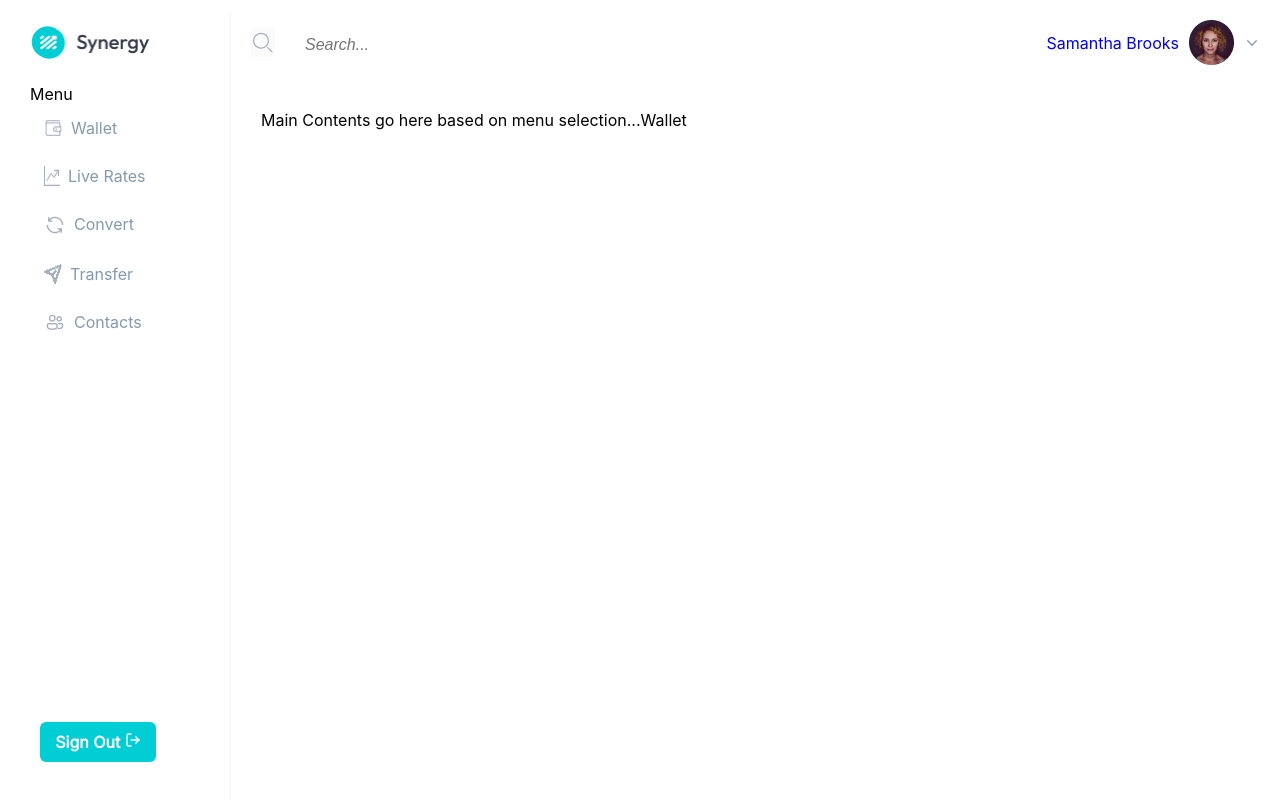
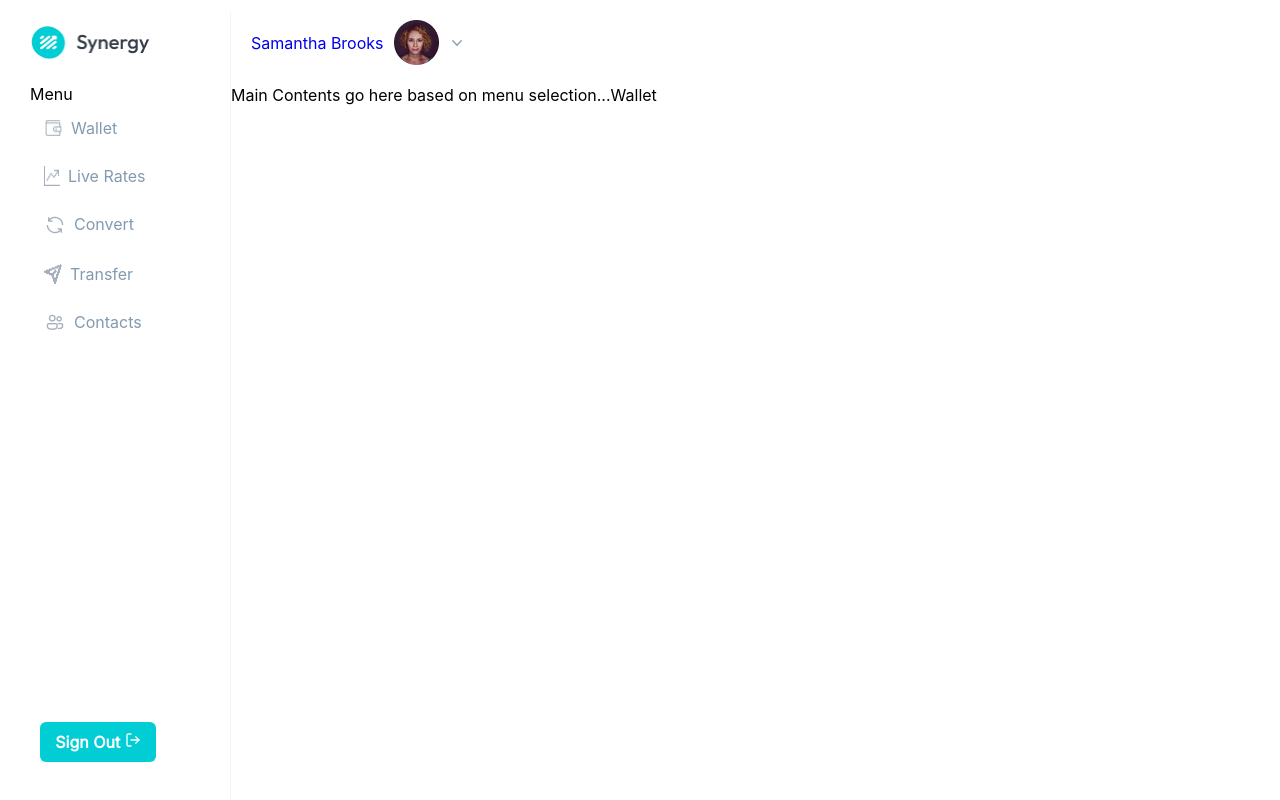
Before and after one commit to nology-tech/synergy, a React (Create React App) app: page /dashboard in a window 1280 px wide. Shown: the top 800 px of the page. Built offline with nearby package versions, Linux system fonts and the light colour scheme.

Commit message:
added routing for converts and deleted Signin redundancy

```diff
--- a/src/App.jsx
+++ b/src/App.jsx
@@ -3,7 +3,6 @@ import React from "react";
 
 import "./App.scss";
 import { BrowserRouter as Router, Routes, Route } from "react-router-dom";
-import SignIn from "./components/SignIn/SignIn";
 import SignUpMain from "./components/SignUp/SignUpMain";
 import UserDashboard from "./containers/UserDashboard/UserDashboard";
 import ForgottenPassword from "./components/ForgottenPassword/ForgottenPassword";
@@ -20,18 +19,12 @@ import TransferMakeTransfer from "./components/TransferMakeTransfer/TransferMake
 import Button from "./components/Button/Button";
 
 const App = () => {
-  const [searchTerm, setSearchTerm] = useState("");
   const [baseCurrency, setBaseCurrency] = useState(currency[0]);
   const [toCurrency, setToCurrency] = useState(currency[1]);
   const [amount, setAmount] = useState('');
   const [convertedAmount, setConvertedAmount] = useState('');
   // fx should come from Live rates on Send button click, temporary setting to EUR rate from data file
   const [fxRate, setFxRate] = useState(currency[1].rate);
-
-  const handleInput = (event) => {
-    const cleanInput = event.target.value.toLowerCase();
-    setSearchTerm(cleanInput);
-  };
 
   // hardcoded values for transfer:
   // list below shall be replaced from currency converter
@@ -110,16 +103,13 @@ const App = () => {
           <Route
             path="/contacts"
             element={
-              <ContactListPage
-                searchTerm={searchTerm}
-                handleInput={handleInput}
-              />
+              <ContactListPage />
             }
           />
           <Route
             path="/liverates"
             element={
-              <LiveRates searchTerm={searchTerm} handleInput={handleInput} />
+              <LiveRates />
             }
           />
           <Route path="/signin" element={<LoginFlowWelcome />} />
@@ -127,8 +117,6 @@ const App = () => {
             path="/userprofile"
             element={
               <UserDashboard
-                handleInput={handleInput}
-                value={searchTerm}
                 navigateTo="Wallet"
               />
             }
@@ -137,8 +125,6 @@ const App = () => {
             path="/dashboard"
             element={
               <UserDashboard
-                handleInput={handleInput}
-                value={searchTerm}
                 navigateTo="Wallet"
               />
             }
@@ -147,22 +133,11 @@ const App = () => {
             path="/dashboard/wallet"
             element={
               <UserDashboard
-                handleInput={handleInput}
-                value={searchTerm}
                 navigateTo="Wallet"
               />
             }
           />
-          <Route
-            path="/dashboard/convert"
-            element={
-              <UserDashboard
-                handleInput={handleInput}
-                value={searchTerm}
-                navigateTo="Convert"
-              />
-            }
-          />
+
           <Route path="/home" element={<LandingMain />}></Route>
           <Route path="/features" element={<LandingMain />}></Route>
           <Route path="/about" element={<LandingMain />}></Route>
--- a/src/components/ContactListPage/ContactListPage.jsx
+++ b/src/components/ContactListPage/ContactListPage.jsx
@@ -4,13 +4,13 @@ import NavBar from "../../assets/images/navbar.png";
 import "../../assets/sass/_dashboard.scss"
 import NavMenu from '../NavMenu/NavMenu';
 import DashboardHeader from '../DashboardHeader/DashboardHeader';
-const ContactListPage = (props) => {
-    const {searchTerm, handleInput} = props;
+const ContactListPage = () => {
+
   return (
         <div className="dashboardPage">
                 <NavMenu />
             <div className='dashboardPage__right'>
-                <DashboardHeader searchTerm= {searchTerm} handleInput={handleInput} />
+                <DashboardHeader  />
                 <ContactContainer />
             </div>
         </div>
--- a/src/components/DashboardHeader/DashboardHeader.jsx
+++ b/src/components/DashboardHeader/DashboardHeader.jsx
@@ -1,16 +1,12 @@
 import React from 'react'
 import "./DashboardHeader.scss"
-import clarity from "../../assets/images/clarity_search-line.png";
 import profile from "../../assets/images/Ellipse.png";
 import chevron from "../../assets/images/charm_chevron-down.png";
 import { Link } from "react-router-dom";
 
 
-const DashboardHeader = (props) => {
-    const {searchTerm, handleInput} = props;
+const DashboardHeader = () => {
 
-
-    const searchImg = clarity;
     let profileImg = profile;
     let profileName = "Samantha Brooks";
     const downImg = chevron;
--- a/src/components/LiveRates/LiveRates.jsx
+++ b/src/components/LiveRates/LiveRates.jsx
@@ -9,16 +9,15 @@ import NavBar from "../../assets/images/navbar.png";
 import DashboardHeader from "../DashboardHeader/DashboardHeader.jsx";
 import Button from "../Button/Button.jsx";
 
-const LiveRates = (props) => {
+const LiveRates = () => {
   const { liverates } = useParams();
-  const {searchTerm, handleInput} = props;
   return (
     <div className="dashboardPage">
       <NavMenu />
 
       <div className="dashboardPage__right">
         <div className="placeHolders__Navbar">
-          <DashboardHeader searchTerm={searchTerm} handleInput={handleInput}/>
+          <DashboardHeader />
         </div>
         <div className="live-rates">
           <h4 className="live-rates__h4">Transfer</h4>
--- a/src/components/NavMenu/NavMenu.jsx
+++ b/src/components/NavMenu/NavMenu.jsx
@@ -40,7 +40,7 @@ const NavMenu = () => {
           </div>
           <div className="sidemenu__item">
             <img className="sidemenu__icon" src={convertImg} alt="Convert" />
-            <Link className="sidemenu__a" to="/dashboard/convert">
+            <Link className="sidemenu__a" to="/currencyconverter">
               Convert
             </Link>
           </div>
--- a/src/components/SignIn/SignIn.css
+++ /dev/null
@@ -1,4 +0,0 @@
-.signin__container {
-  margin: 30px;
-  justify-items: center;
-}/*# sourceMappingURL=SignIn.css.map */
--- a/src/components/SignIn/SignIn.jsx
+++ /dev/null
@@ -1,20 +0,0 @@
-import React from "react";
-import SignInNav from "../SignInNav/SignInNav";
-import "./SignIn.scss";
-import { Link } from "react-router-dom";
-
-const SignIn = () => {
-  return (
-    <div className="signin__page">
-      <SignInNav title="Sign Up" />
-      <div className="signin__container">
-        Sign In Section goes here...
-        <Link to="/dashboard" className="login_link">
-          <button className="login__button">Login</button>
-        </Link>
-      </div>
-    </div>
-  );
-};
-
-export default SignIn;
--- a/src/components/SignIn/SignIn.scss
+++ /dev/null
@@ -1,4 +0,0 @@
-.signin__container {
-    margin:30px;
-    justify-items: center;
-}
--- a/src/containers/UserDashboard/UserDashboard.jsx
+++ b/src/containers/UserDashboard/UserDashboard.jsx
@@ -8,9 +8,8 @@ import profile from "../../assets/images/Ellipse.png";
 import chevron from "../../assets/images/charm_chevron-down.png";
 
 const UserDashboard = (props) => {
-  const { searchTerm, handleInput, navigateTo } = props;
+  const { navigateTo } = props;
   let mainLogo = logo;
-  const searchImg = clarity;
   let profileImg = profile;
   let profileName = "Samantha Brooks";
   const downImg = chevron;
@@ -23,17 +22,6 @@ const UserDashboard = (props) => {
       </div>
       <div className="userdashboard_main">
         <div className="userdashboard_main_top">
-          <div className="searchbox">
-            <img src={searchImg} alt="Search" />
-            <input
-              type="text"
-              name="test"
-              id="search"
-              value={searchTerm}
-              onInput={handleInput}
-              placeHolder="Search..."
-            />
-          </div>
           <div className="user">
             <Link to="/userprofile" className="signin">
               {profileName}
```
Also changed, not shown: 1 other file (tests, documents, lock files or other folders).
